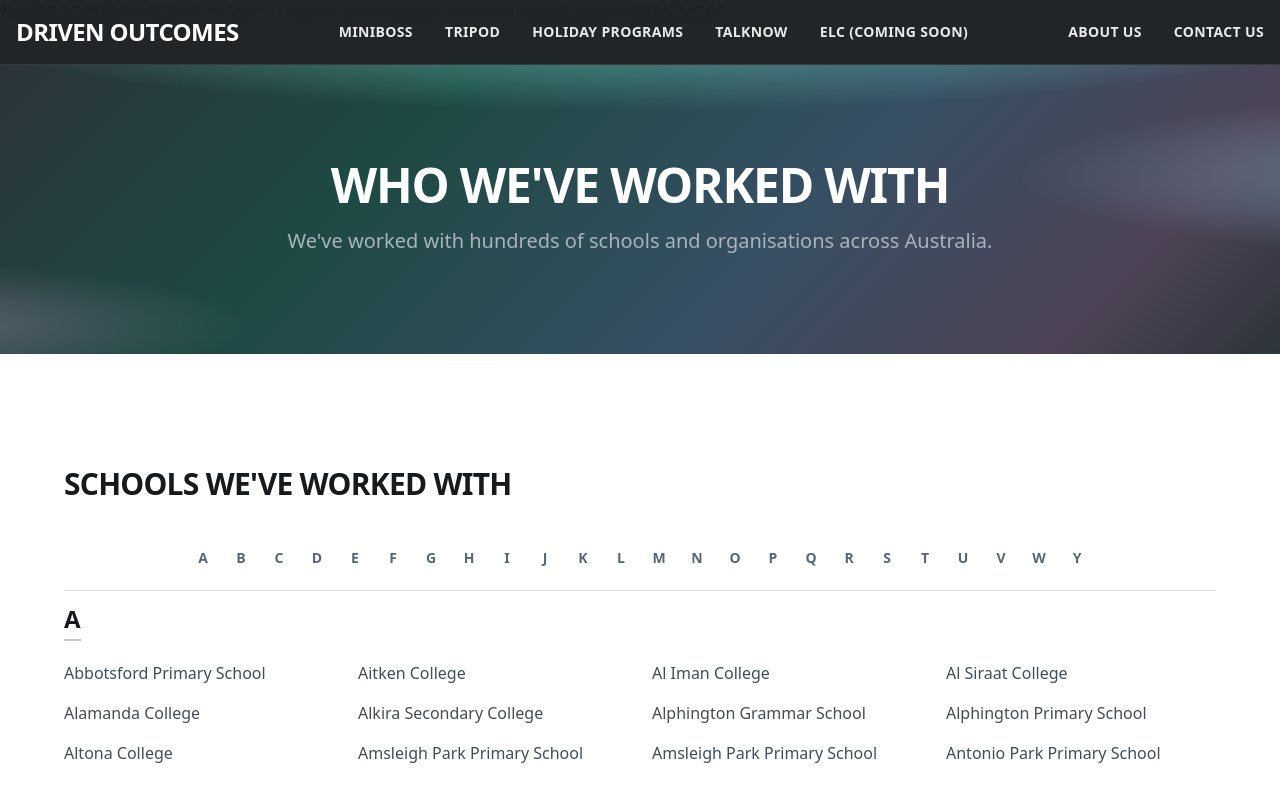
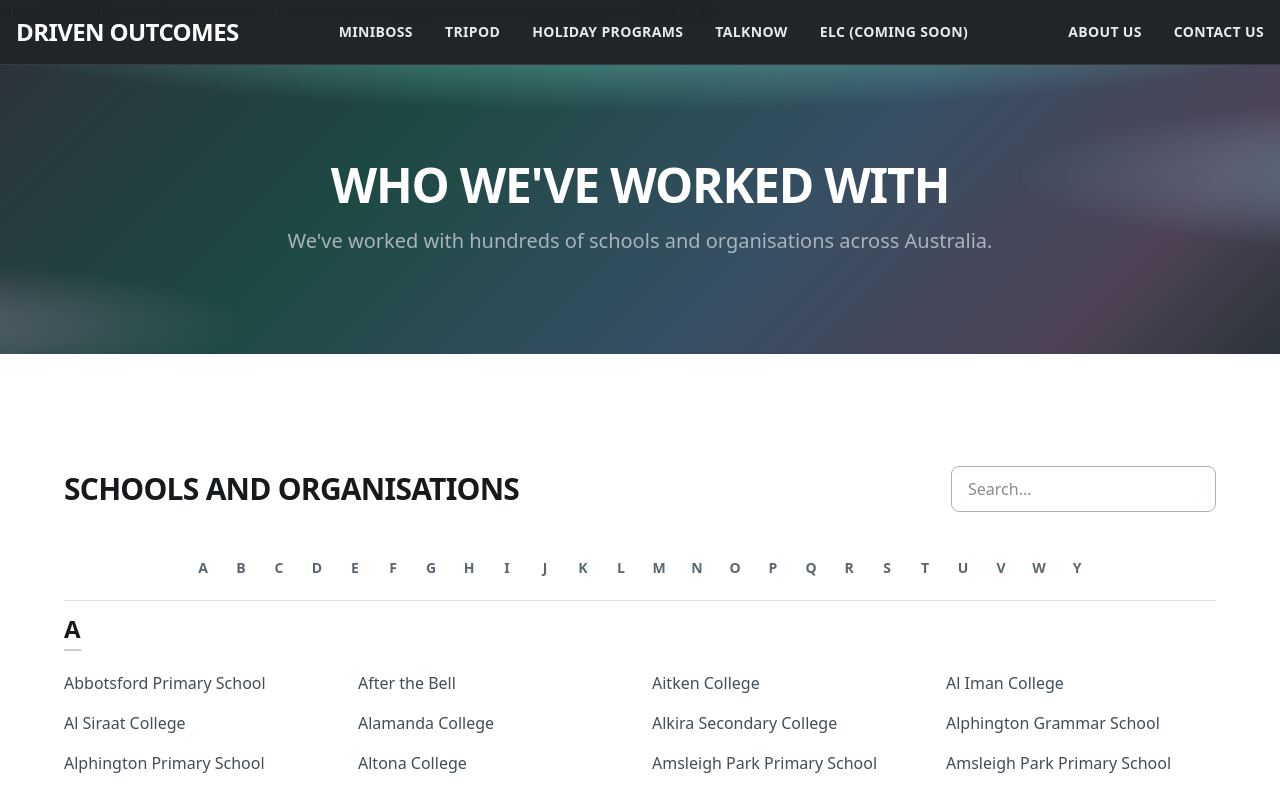
Before and after one commit to tbysctt/driven-outcomes-website, a React (Vite) app in the folder driven-outcomes-playground/: page /schools-and-organisations in a window 1280 px wide. Shown: the top 785 px of the page. Built offline with nearby package versions, Linux system fonts and the light colour scheme.

Commit message:
Add Search filter to Who Weve Worked With Page

```diff
--- a/driven-outcomes-playground/src/components/SchoolsScroller.tsx
+++ b/driven-outcomes-playground/src/components/SchoolsScroller.tsx
@@ -104,10 +104,10 @@
       <div className="container mx-auto px-4 sm:px-6">
         <div className="text-center mb-10">
           <h2 className="text-3xl md:text-4xl font-extrabold text-neutral-900 mb-2">
-            Schools We've Worked With
+            Who We've Worked With
           </h2>
           <p className="text-lg text-neutral-600">
-            Hundreds of schools  and organisations trust us across Australia
+            Hundreds of schools and organisations trust us across Australia
           </p>
         </div>
 
--- a/driven-outcomes-playground/src/pages/SchoolsAndOrganisationsPage.tsx
+++ b/driven-outcomes-playground/src/pages/SchoolsAndOrganisationsPage.tsx
@@ -1,4 +1,4 @@
-import { useMemo } from "react";
+import { useMemo, useState } from "react";
 import { InfoPageTemplate } from "../page-templates/InfoPageTemplate";
 import { schools, organisations } from "../data/schools-and-organisations";
 
@@ -92,7 +92,18 @@
   title: string;
   idPrefix: string;
 }) {
-  const sorted = useMemo(() => sortAlphabetically(items), [items]);
+  const [searchTerm, setSearchTerm] = useState<string>("");
+
+  const filteredItems = useMemo(() => {
+    if (!searchTerm.trim()) return items;
+    const term = searchTerm.toLowerCase().trim();
+    return items.filter((item) => item.toLowerCase().includes(term));
+  }, [items, searchTerm]);
+
+  const sorted = useMemo(
+    () => sortAlphabetically(filteredItems),
+    [filteredItems],
+  );
   const byLetter = useMemo(() => groupByFirstLetter(sorted), [sorted]);
   const letters = useMemo(() => [...byLetter.keys()], [byLetter]);
 
@@ -102,14 +113,26 @@
         className="sticky z-40 py-3 bg-white"
         style={{ top: STICKY_HEADER_OFFSET }}
       >
-        <div className="max-w-6xl mx-auto mt-5">
+        <div className="max-w-6xl mx-auto mt-5 px-4 sm:px-0">
+          <div className="flex flex-col sm:flex-row sm:items-center sm:justify-between gap-3 sm:gap-4">
             <h2 className="text-xl sm:text-2xl md:text-3xl uppercase font-extrabold tracking-tight text-neutral-900">
               {title}
             </h2>
+            <input
+              type="text"
+              placeholder="Search..."
+              value={searchTerm}
+              onChange={(e) => setSearchTerm(e.target.value)}
+              className="w-full sm:w-auto px-4 py-2.5 border border-neutral-300 rounded-lg focus:outline-none focus:ring-2 focus:ring-primary-brand-500 focus:border-transparent text-sm sm:text-base sm:min-w-50 md:min-w-62.5"
+            />
+          </div>
+          {letters.length > 0 && (
             <AlphabetNav letters={letters} idPrefix={idPrefix} />
+          )}
         </div>
       </div>
-      <div className="max-w-6xl mx-auto">
+      <div className="max-w-6xl mx-auto px-4 sm:px-0">
+        {letters.length > 0 ? (
           <div>
             {letters.map((letter) => (
               <LetterSection
@@ -120,6 +143,16 @@
               />
             ))}
           </div>
+        ) : (
+          <div className="text-center py-12 text-neutral-500">
+            <p className="text-base sm:text-lg">
+              No results found for "{searchTerm}"
+            </p>
+            <p className="text-xs sm:text-sm mt-2">
+              Try a different search term
+            </p>
+          </div>
+        )}
       </div>
     </section>
   );
@@ -134,19 +167,20 @@
       <div className="py-12 sm:py-16 md:py-20">
         <div className="container mx-auto px-4 sm:px-6">
           <ListWithLetterSections
-            items={schools}
-            title="Schools We've Worked With"
+            items={[...schools, ...organisations]}
+            title="Schools and Organisations"
             idPrefix="schools"
           />
 
-          <ListWithLetterSections
-            items={organisations}
-            title="Organisations We've Worked With"
-            idPrefix="orgs"
-          />
+          {/* <ListWithLetterSections */}
+          {/*   items={organisations} */}
+          {/*   title="Organisations We've Worked With" */}
+          {/*   idPrefix="orgs" */}
+          {/* /> */}
 
           <p className="mt-10 text-center text-neutral-500 text-sm">
-            {schools.length} schools and {organisations.length} organisations
+            {schools.length + organisations.length} schools and organisations
+            across Australia
           </p>
         </div>
       </div>
```
Lines whose indentation alone changed are shown as unchanged.
